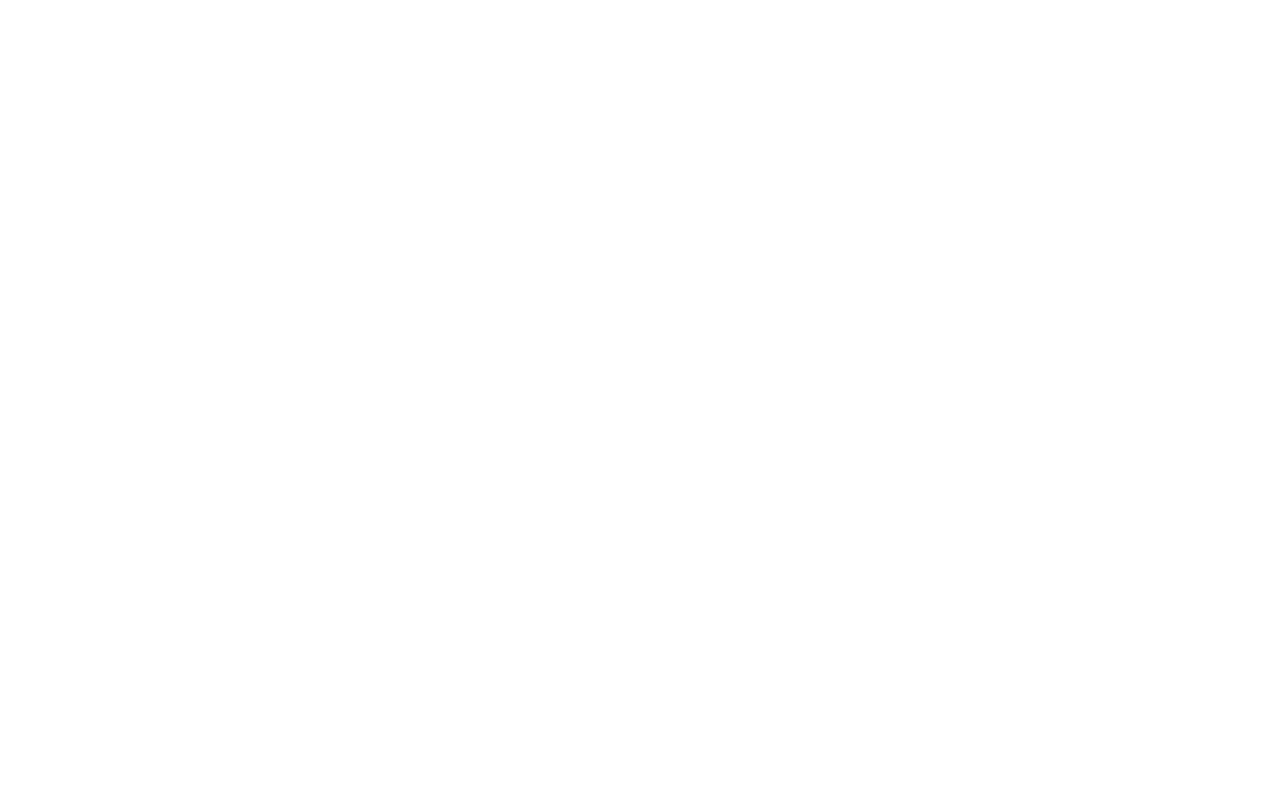
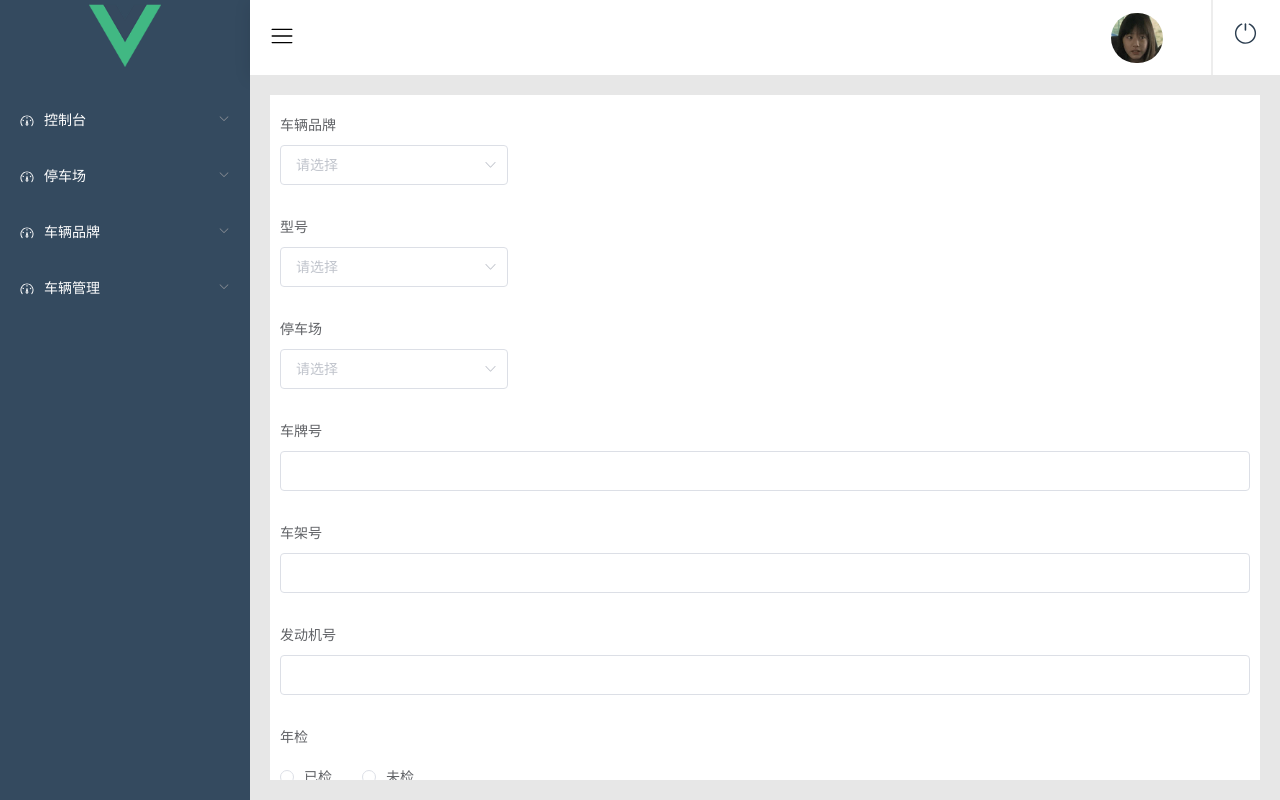
Before and after one commit to wumail/vue-cars-admin, a Vue app: page /carsAdd in a window 1280 px wide. Before the commit this address had no page. Built offline with nearby package versions, Linux system fonts and the light colour scheme.

Commit message:
cars management partial

```diff
--- a/src/router/index.js
+++ b/src/router/index.js
@@ -109,7 +109,36 @@
 
     ]
   },
+  {
+    path: '/cars',
+    name: 'Cars',
+    meta: {
+      title: '车辆管理',
+      icon: 'console',
+      icon_class: 'icon_console',
+    },
+    hidden: false,
+    component: Layout,
+    children: [
+      {
+        path: '/carsList',
+        name: 'CarsList',
+        meta: {
+          name: '车辆列表',
+        },
+        component: () => import('@/views/cars/index.vue'),
+      },
+      {
+        path: '/carsAdd',
+        name: 'CarsAdd',
+        meta: {
+          name: '新增车辆',
+        },
+        component: () => import('@/views/cars/add.vue'),
+      },
 
+    ]
+  },
 ];
 
 const router = createRouter({
--- /dev/null
+++ b/src/views/cars/add.vue
@@ -0,0 +1,224 @@
+<template>
+  <div class="cars-add">
+    <el-form
+      ref="form"
+      :model="form"
+      label-width="100px"
+    >
+      <el-form-item label="车辆品牌">
+        <el-select
+          v-model="form.brand"
+          placeholder="请选择"
+        >
+          <el-option
+            label='奔驰'
+            value='benz'
+          ></el-option>
+        </el-select>
+      </el-form-item>
+
+      <el-form-item label="型号">
+        <el-select
+          v-model="form.modle"
+          placeholder="请选择"
+        >
+          <el-option
+            label='g500'
+            value='benz-g500'
+          ></el-option>
+        </el-select>
+      </el-form-item>
+
+      <el-form-item label="停车场">
+        <el-select
+          v-model="form.parking"
+          placeholder="请选择"
+        >
+          <el-option
+            label='太白停车场'
+            value='taibaiparking'
+          ></el-option>
+        </el-select>
+      </el-form-item>
+
+      <el-form-item label="车牌号">
+        <el-input></el-input>
+      </el-form-item>
+
+      <el-form-item label="车架号">
+        <el-input></el-input>
+      </el-form-item>
+
+      <el-form-item label="发动机号">
+        <el-input></el-input>
+      </el-form-item>
+
+      <el-form-item label="年检">
+        <el-radio-group v-model="form.resource">
+          <el-radio label="已检"></el-radio>
+          <el-radio label="未检"></el-radio>
+        </el-radio-group>
+      </el-form-item>
+
+      <el-form-item label="保养日期">
+        <el-row :gutter='30'>
+          <el-col :span='6'>
+            <el-input v-model="form.data"></el-input>
+          </el-col>
+          <el-col :span='12'>下次保养日期</el-col>
+        </el-row>
+      </el-form-item>
+
+      <el-form-item label="档位">
+        <el-radio-group v-model="form.resource">
+          <el-radio label="自动档"></el-radio>
+          <el-radio label="手动档"></el-radio>
+        </el-radio-group>
+      </el-form-item>
+
+      <el-form-item label="能源类型">
+        <el-radio-group v-model="energy">
+          <el-radio :label="1">油</el-radio>
+          <el-radio :label="2">电</el-radio>
+          <el-radio :label="3">混合</el-radio>
+        </el-radio-group>
+        <div class="energy-progress">
+          <div
+            class="oil"
+            v-if="energy == 3 || energy == 1"
+          >
+            <el-row>
+              <el-col :span='1'>
+                <span>油量</span>
+              </el-col>
+              <el-col :span='8'>
+                <el-progress
+                  :stroke-width='15'
+                  :percentage="percentage"
+                  :color="progressColors"
+                ></el-progress>
+              </el-col>
+              <el-col :span='2'>
+                <el-input
+                  v-model="percentage"
+                  type='number'
+                  @input='input'
+                  size='small'
+                ></el-input>
+              </el-col>
+            </el-row>
+          </div>
+          <div
+            class="electron"
+            v-if="energy == 3 || energy == 2"
+          >
+            <el-row>
+              <el-col :span='1'>
+                <span>电量</span>
+              </el-col>
+              <el-col :span='8'>
+                <el-progress
+                  :stroke-width='15'
+                  :percentage="percentage"
+                  :color="progressColors"
+                ></el-progress>
+              </el-col>
+              <el-col :span='2'>
+                <el-input
+                  v-model="percentage"
+                  type='number'
+                  @input='input'
+                  size='small'
+                ></el-input>
+              </el-col>
+            </el-row>
+          </div>
+        </div>
+      </el-form-item>
+
+      <el-form-item label="禁启用">
+        <el-radio-group v-model="form.resource">
+          <el-radio label="禁用"></el-radio>
+          <el-radio label="启用"></el-radio>
+        </el-radio-group>
+      </el-form-item>
+
+
+      <el-form-item>
+        <el-button type="primary">立即创建</el-button>
+      </el-form-item>
+    </el-form>
+  </div>
+</template>
+
+<script>
+import { reactive, ref } from 'vue'
+export default {
+    name:'CarsAdd',
+    setup(){
+      const form = reactive({
+          name: '',
+          region: '',
+          date1: '',
+          date2: '',
+          delivery: false,
+          type: [],
+          desc: '',
+      })
+
+      const energy = ref(1);
+      const percentage = ref(10);
+
+      const progressColors = reactive(
+        [
+          {color: '#f56c6c', percentage: 30},
+          {color: '#e6a23c', percentage: 70},
+          {color: '#5cb87a', percentage: 100}
+        ]
+      )
+      const input = ()=>{
+          if(percentage.value<0){
+              percentage.value = 0;
+          }
+          if(percentage.value>=100){
+              percentage.value = 100;
+          }
+      }
+
+    //   const log=()=>{
+    //       console.log(energy.value);
+    //   }
+      return{
+        form,
+        progressColors,
+        percentage,
+        input,
+        energy,
+        // log,
+      }
+    }
+}
+</script>
+
+<style lang="scss">
+.cars-add {
+  .el-form-item {
+    display: block;
+    text-align: left;
+  }
+  .address-map {
+    width: 100%;
+    height: 250px;
+    border: 1px solid #ccc;
+  }
+}
+.oil,
+.electron {
+  .el-row {
+    align-items: center !important;
+  }
+}
+.oil {
+  margin-bottom: 10px;
+}
+</style>
```
